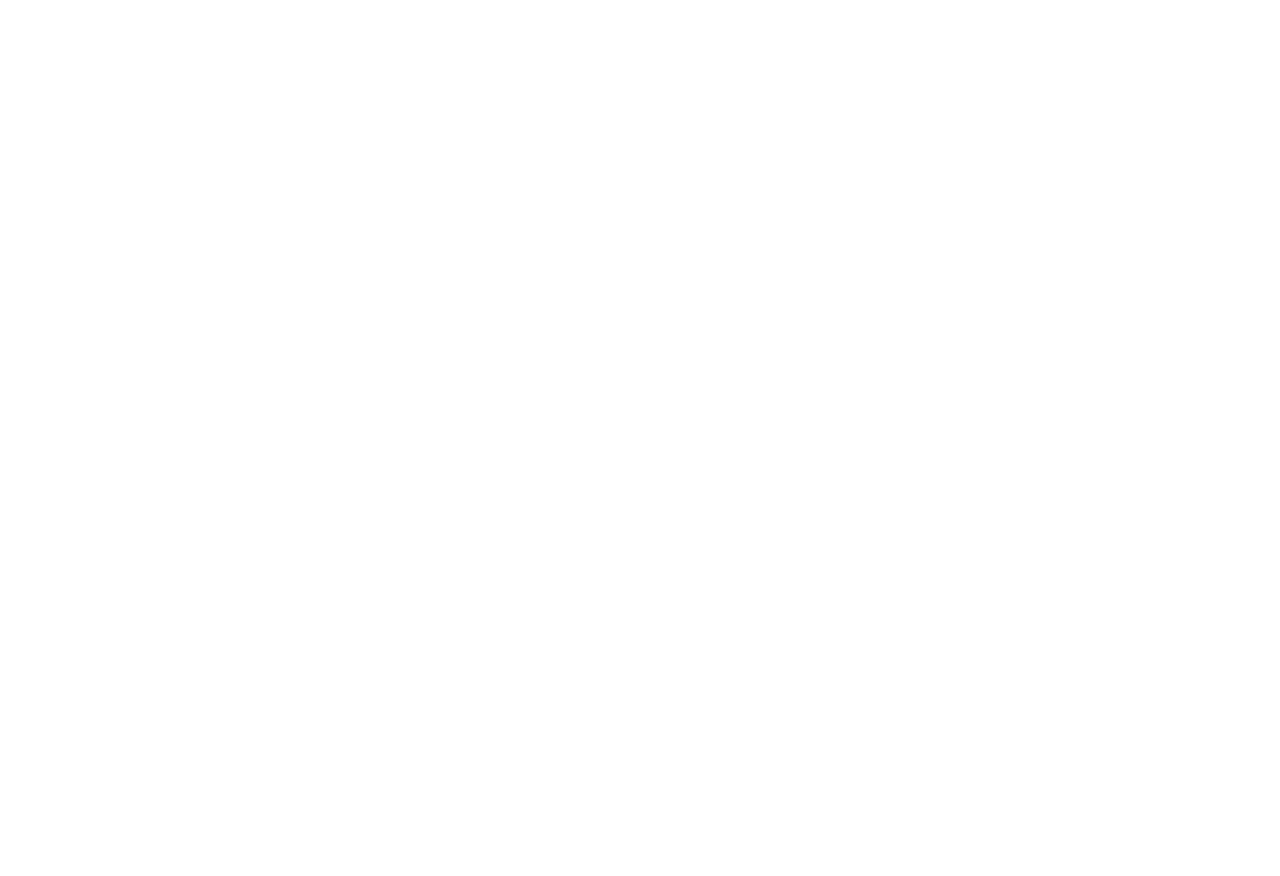
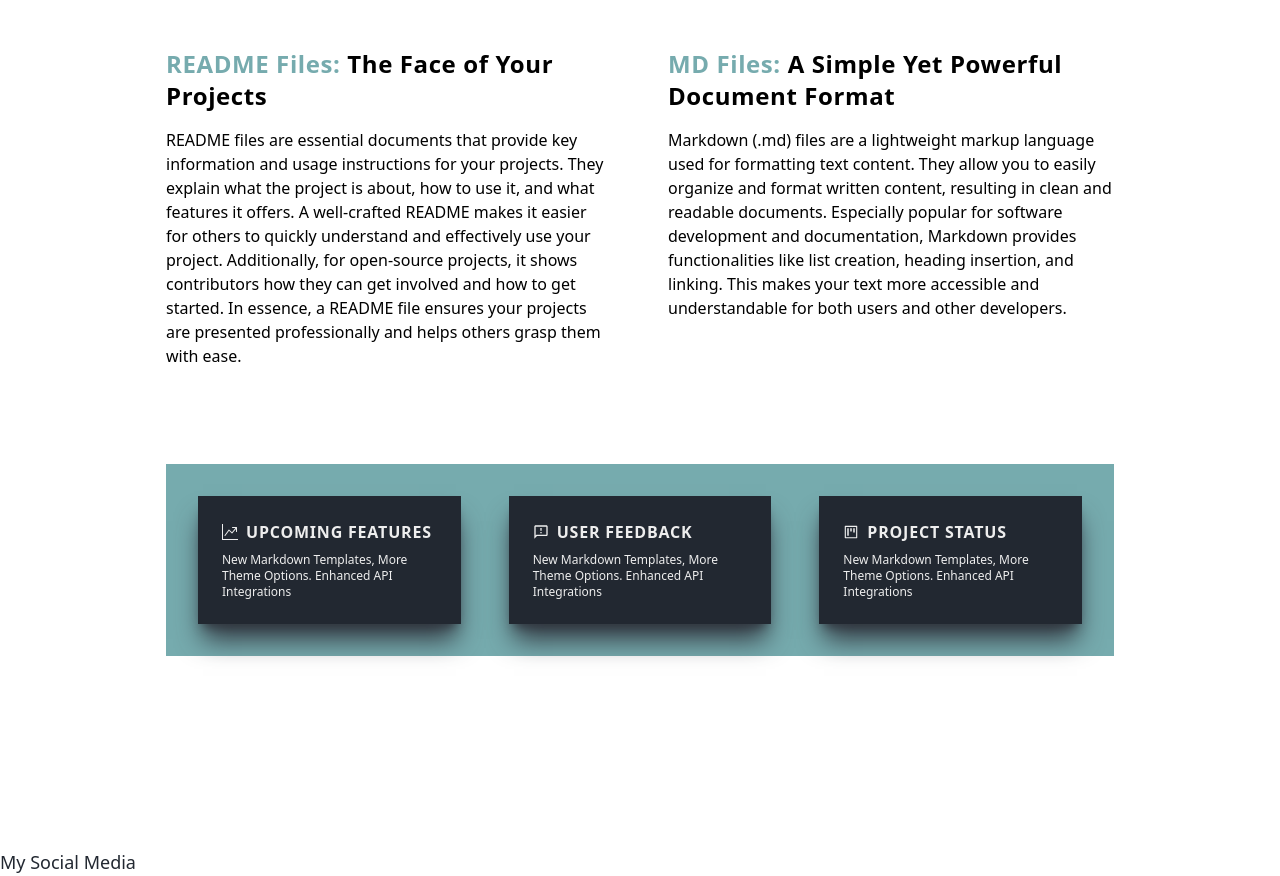
Before and after one commit to poyrazavsever/readme-maker, a Next.js app: page / in a window 1280 px wide. Shown: the part 660-1536 px from the top of the page. Before the commit the page ends 800 px from the top, so only its background shows below. Built offline with nearby package versions, Linux system fonts and the light colour scheme.

Commit message:
feat: done about

```diff
--- a/Layout/layout.jsx
+++ b/Layout/layout.jsx
@@ -2,7 +2,7 @@
 
 import Navbar from "@/components/Navbar"
 import MobileNavbar from "@/components/MobileNavbar"
-
+import Footer from "@/components/Footer"
 function Layout({ children }) {
     return (
         <div>
@@ -14,6 +14,8 @@
                 {children}
             </div>
 
+            <Footer />
+
         </div>
     )
 }
--- /dev/null
+++ b/components/Footer.jsx
@@ -0,0 +1,11 @@
+import React from 'react'
+
+function Footer() {
+  return (
+    <div>
+        <h3 className='sm:text-lg text-fourth'>My Social Media</h3>
+    </div>
+  )
+}
+
+export default Footer
--- a/components/Home/Banner.jsx
+++ b/components/Home/Banner.jsx
@@ -2,7 +2,7 @@
 import Ide from '../ide'
 function Banner() {
   return (
-    <div className='flex mobile:w-full flex-col items-start justify-between gap-12 mt-16 desktop:mt-36 desktop:flex-row p-5 sm:p-0'>
+    <div className='flex mobile:w-full flex-col items-start justify-between gap-12 mt-16 desktop:mt-36 desktop:flex-row p-5 md:p-0'>
 
       <div className='flex flex-col items-start mobile:justify-center gap-6 md:w-1/2'>
         <h1 className='text-xl sm:text-3xl md:text-5xl font-extrabold sm:font-black tracking-wider'>Create Your <span className='text-secondary'>README Files</span> with Ease!</h1>
--- /dev/null
+++ b/components/Home/Status.jsx
@@ -0,0 +1,45 @@
+import React from 'react'
+import StatusBox from '../statubox'
+import { BsGraphUpArrow } from "react-icons/bs";
+import { MdOutlineFeedback } from "react-icons/md";
+import { AiOutlineProject } from "react-icons/ai";
+
+function Status() {
+    return (
+        <div className='my-48 w-full p-5 desktop:p-0'>
+
+            <div className='w-full flex flex-col md:flex-row items-start md:justify-between gap-14'>
+
+                <div className='flex flex-col items-start gap-4 md:w-1/2'>
+
+                    <h3 className='text-lg sm:text-xl md:text-2xl font-bold tracking-wide'><span className='text-secondary'>README Files:</span> The Face of Your Projects</h3>
+
+                    <p>README files are essential documents that provide key information and usage instructions for your projects. They explain what the project is about, how to use it, and what features it offers. A well-crafted README makes it easier for others to quickly understand and effectively use your project. Additionally, for open-source projects, it shows contributors how they can get involved and how to get started. In essence, a README file ensures your projects are presented professionally and helps others grasp them with ease.</p>
+
+                </div>
+
+                <div className='flex flex-col items-start gap-4 md:w-1/2'>
+
+                    <h3 className='text-lg sm:text-xl md:text-2xl font-bold tracking-wide'><span className='text-secondary'>MD Files:</span>  A Simple Yet Powerful Document Format</h3>
+
+                    <p>Markdown (.md) files are a lightweight markup language used for formatting text content. They allow you to easily organize and format written content, resulting in clean and readable documents. Especially popular for software development and documentation, Markdown provides functionalities like list creation, heading insertion, and linking. This makes your text more accessible and understandable for both users and other developers.</p>
+
+                </div>
+
+            </div>
+
+            <div className='w-full h-full p-8 bg-secondary my-24'>
+
+                <div className='flex flex-col md:flex-row items-start justify-between gap-12 dekstop:gap-0'>
+                    <StatusBox icon={<BsGraphUpArrow className='text-primary'/>} header="Upcoming Features" desc="New Markdown Templates, More Theme Options. Enhanced API Integrations"/>
+                    <StatusBox icon={<MdOutlineFeedback className='text-primary'/>} header="User Feedback" desc="New Markdown Templates, More Theme Options. Enhanced API Integrations"/>
+                    <StatusBox icon={<AiOutlineProject className='text-primary'/>} header="Project Status" desc="New Markdown Templates, More Theme Options. Enhanced API Integrations"/>
+                </div>
+
+            </div>
+
+        </div>
+    )
+}
+
+export default Status
--- /dev/null
+++ b/components/statubox.jsx
@@ -0,0 +1,17 @@
+import React from 'react'
+
+function StatusBox({ icon, header, desc }) {
+  return (
+    <div className='bg-fourth p-6 shadow-xl shadow-tert flex flex-col items-start gap-2 w-full md:w-[280px]'>
+      <div className='flex items-center justify-start gap-2'>
+        {icon}
+        <h4 className='uppercase font-semibold tracking-wider text-primary'>{header}</h4>
+      </div>
+
+      <p className='text-xs text-primary'>{desc}</p>
+
+    </div>
+  )
+}
+
+export default StatusBox
--- a/pages/index.js
+++ b/pages/index.js
@@ -1,10 +1,12 @@
 
 //Pages
 import Banner from "@/components/Home/Banner";
+import Status from "@/components/Home/Status";
 export default function Home() {
   return (
     <div className="md:container md:mx-auto">
       <Banner />
+      <Status />
     </div>
   );
 }
```
